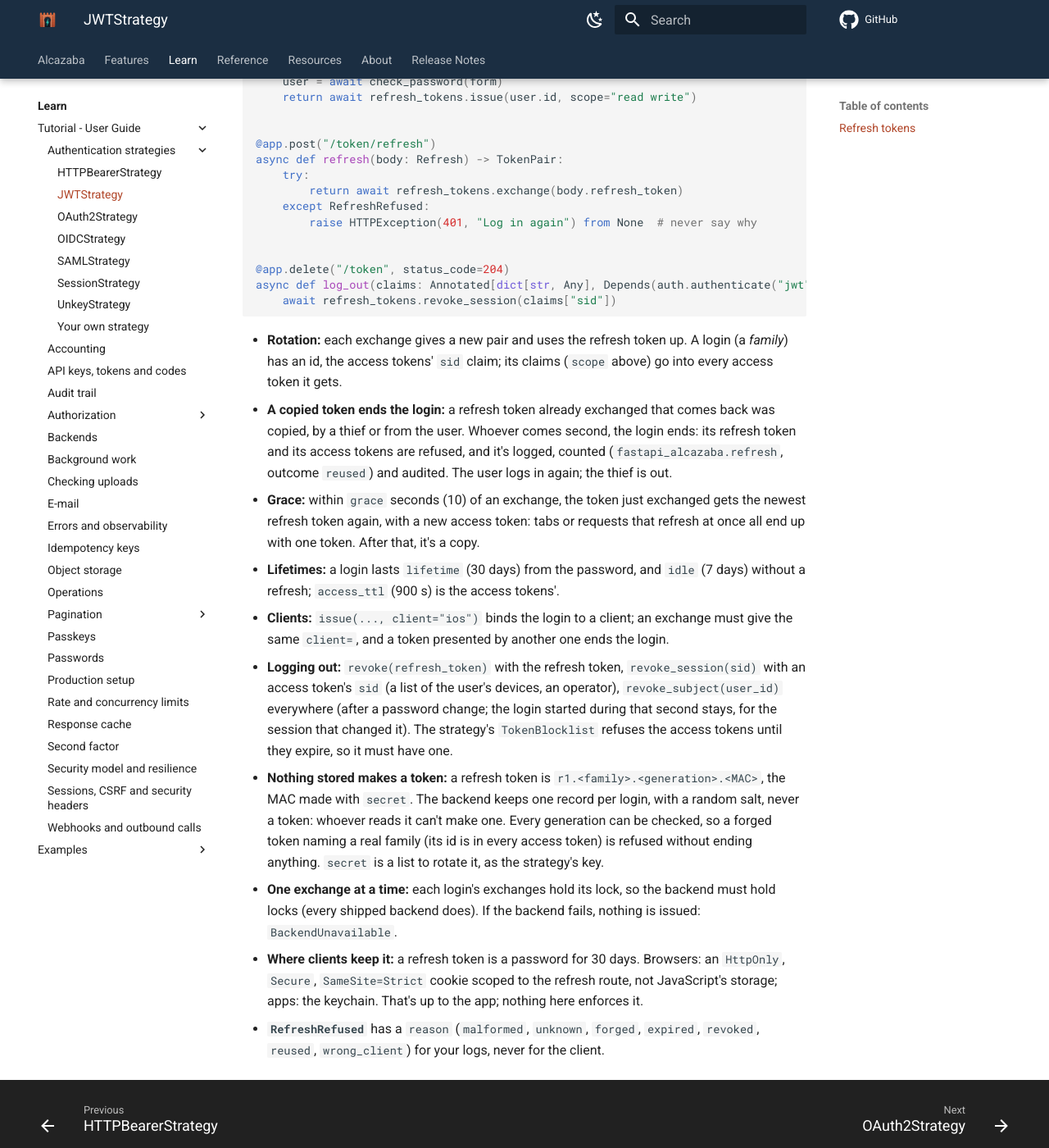
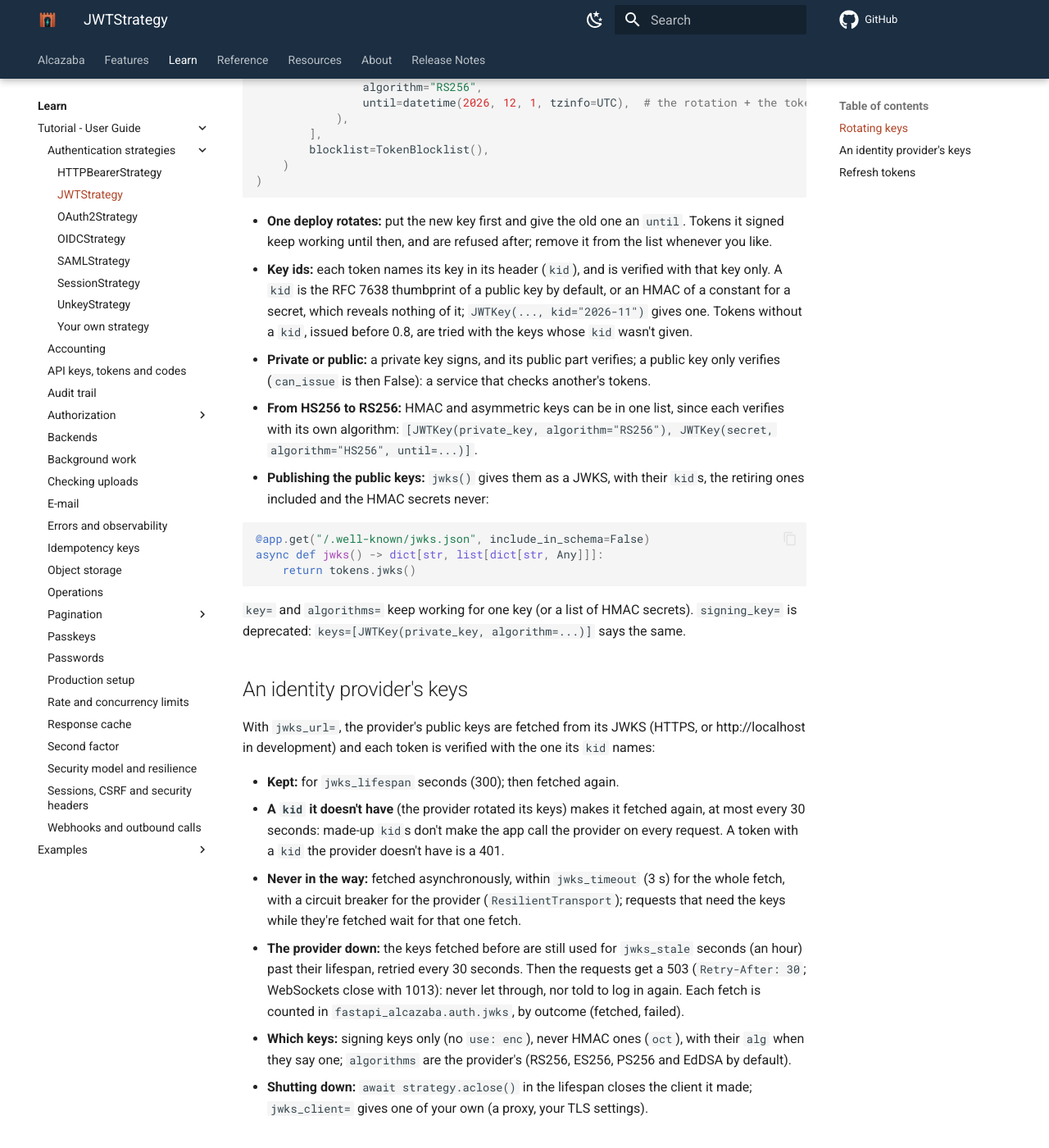
Before and after one commit to nonodev96/fastapi-alcazaba, an MkDocs documentation site: the page built from docs/guide/authentication/jwt.md, in a window 1280 px wide and 1400 px high, scrolled down 1622 px. Shown: the whole window at 82% size. Built offline with MkDocs 1.6.1 and Material for MkDocs 9.7.7, drawn with Linux system fonts in a browser that asks for light colours; comment, search, counter and statistics services are not loaded; the version menu is left out; some of the changed text lies outside the part shown.

Commit message:
Document JWT key rotation, published keys and the JWKS fetch

````diff
--- a/docs/guide/authentication/jwt.md
+++ b/docs/guide/authentication/jwt.md
@@ -7,8 +7,8 @@ In an app: [the example](../../examples/auth_strategies/jwt.md). How strategies
 `JWTStrategy` reads the token of `Authorization: Bearer` (or of the cookie named by `cookie=`)
 and verifies it with PyJWT: the signature, `exp`, `nbf` and the `required` claims (`exp`, `sub`),
 and `aud` and `iss` when given; a token with an `aud` is refused when no `audience` is set, as
-it's meant for another service. `alg: none` never, nor HMAC and asymmetric algorithms together: a
-public key taken for an HMAC secret would let anyone sign.
+it's meant for another service. `alg: none` never, and each key verifies with its own algorithm
+only: a public key taken for an HMAC secret would let anyone sign.
 
 ```python
 from fastapi_alcazaba.auth import TokenBlocklist
@@ -36,17 +36,88 @@ idp = auth.use(
 )
 ```
 
-- **Keys:** HMAC secrets have at least 32 bytes and rotate with a list; public keys need
-  `algorithms=["RS256"]` (or ES256, EdDSA…), and an identity provider's keys come from its JWKS
-  (`jwks_url=`, by each token's `kid`), with the `audience` and `issuer` it requires: a provider
+- **Keys:** HMAC secrets have at least 32 bytes and rotate with a list; keys of any type rotate
+  with `keys=` (see "Rotating keys"); an identity provider's keys come from its JWKS (`jwks_url=`,
+  see "An identity provider's keys"), with the `audience` and `issuer` it requires: a provider
   signs the tokens of every app it serves with the same keys.
 - **Revoked tokens:** `blocklist=` refuses the tokens revoked in a `TokenBlocklist` (see "Revoked
   tokens and one-time codes").
-- **Issuing:** `issue(subject, expires_in=900)` signs one, with `iat`, `exp` and a random `jti`.
+- **Issuing:** `issue(subject, expires_in=900)` signs one, with `iat`, `exp`, a random `jti`, and
+  its key's `kid` in the header.
 - **Scopes:** the token grants those of its `scope` (a string separated by spaces) and `scp` (a
   list) claims, for the routes that need some ([Scopes](index.md#scopes)); `scope_claims=`
   names others. A claim that isn't scopes refuses the token.
 - **OpenAPI:** it shows in the schema, for the docs' Authorize button.
+
+## Rotating keys
+
+Asymmetric keys (RS256, PS256, ES256, EdDSA) let other services verify the app's tokens with the
+public key alone. `keys=` takes `JWTKey`s, each pinned to one algorithm: the first one signs, all
+of them verify.
+
+```python
+from datetime import UTC, datetime
+
+from fastapi_alcazaba.auth.strategies.jwt import JWTKey, JWTStrategy
+
+tokens = auth.use(
+    JWTStrategy(
+        keys=[
+            JWTKey(settings.jwt_private_key, algorithm="ES256"),  # the new one: it signs
+            JWTKey(
+                settings.previous_jwt_private_key,
+                algorithm="RS256",
+                until=datetime(2026, 12, 1, tzinfo=UTC),  # the rotation + the tokens' lifetime
+            ),
+        ],
+        blocklist=TokenBlocklist(),
+    )
+)
+```
+
+- **One deploy rotates:** put the new key first and give the old one an `until`. Tokens it signed
+  keep working until then, and are refused after; remove it from the list whenever you like.
+- **Key ids:** each token names its key in its header (`kid`), and is verified with that key
+  only. A `kid` is the RFC 7638 thumbprint of a public key by default, or an HMAC of a constant
+  for a secret, which reveals nothing of it; `JWTKey(..., kid="2026-11")` gives one. Tokens
+  without a `kid`, issued before 0.8, are tried with the keys whose `kid` wasn't given.
+- **Private or public:** a private key signs, and its public part verifies; a public key only
+  verifies (`can_issue` is then False): a service that checks another's tokens.
+- **From HS256 to RS256:** HMAC and asymmetric keys can be in one list, since each verifies with
+  its own algorithm: `[JWTKey(private_key, algorithm="RS256"), JWTKey(secret, algorithm="HS256",
+  until=...)]`.
+- **Publishing the public keys:** `jwks()` gives them as a JWKS, with their `kid`s, the retiring
+  ones included and the HMAC secrets never:
+
+```python
+@app.get("/.well-known/jwks.json", include_in_schema=False)
+async def jwks() -> dict[str, list[dict[str, Any]]]:
+    return tokens.jwks()
+```
+
+`key=` and `algorithms=` keep working for one key (or a list of HMAC secrets). `signing_key=` is
+deprecated: `keys=[JWTKey(private_key, algorithm=...)]` says the same.
+
+## An identity provider's keys
+
+With `jwks_url=`, the provider's public keys are fetched from its JWKS (HTTPS, or http://localhost
+in development) and each token is verified with the one its `kid` names:
+
+- **Kept:** for `jwks_lifespan` seconds (300); then fetched again.
+- **A `kid` it doesn't have** (the provider rotated its keys) makes it fetched again, at most every
+  30 seconds: made-up `kid`s don't make the app call the provider on every request. A token with a
+  `kid` the provider doesn't have is a 401.
+- **Never in the way:** fetched asynchronously, within `jwks_timeout` (3 s) for the whole fetch,
+  with a circuit breaker for the provider (`ResilientTransport`); requests that need the keys while
+  they're fetched wait for that one fetch.
+- **The provider down:** the keys fetched before are still used for `jwks_stale` seconds (an hour)
+  past their lifespan, retried every 30 seconds. Then the requests get a 503 (`Retry-After: 30`;
+  WebSockets close with 1013): never let through, nor told to log in again. Each fetch is counted
+  in `fastapi_alcazaba.auth.jwks`, by outcome (fetched, failed).
+- **Which keys:** signing keys only (no `use: enc`), never HMAC ones (`oct`), with their `alg`
+  when they say one; `algorithms` are the provider's (RS256, ES256, PS256 and EdDSA by default).
+- **Shutting down:** `await strategy.aclose()` in the lifespan closes the client it made;
+  `jwks_client=` gives one of your own (a proxy, your TLS settings).
 
 ## Refresh tokens
 
````
Also changed, not shown: CHANGELOG.md (+22 -0 lines), README.md (+1 -1 lines), docs/guide/observability.md (+1 -0 lines), docs/guide/security-model.md (+1 -1 lines), docs/index.md (+1 -1 lines), docs/reference/authentication.md (+4 -0 lines).
